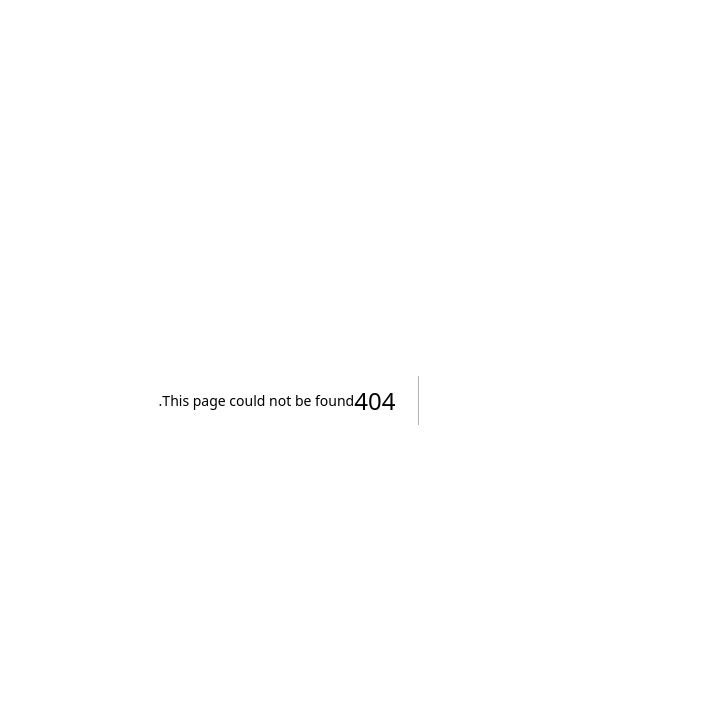
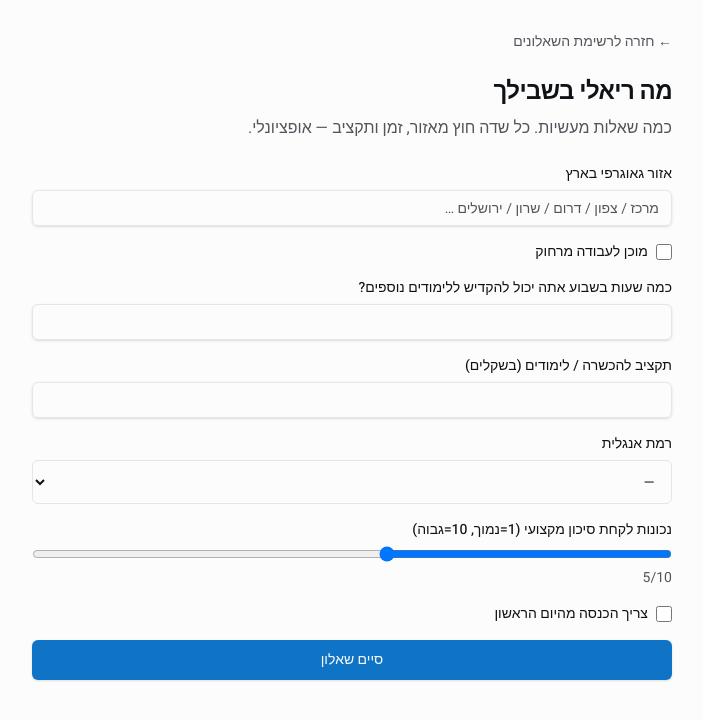
Before and after one commit to tmotti77/Lai, a Next.js app: page /assessment/constraints in a window 1280 px wide. Before the commit this address had no page. Shown: the top 720 px of the page, without its empty margins (383-1086 px from the left). Built offline with nearby package versions, Linux system fonts and the light colour scheme.

Commit message:
feat(ui): constraints form with conditional months-until-income field

```diff
--- /dev/null
+++ b/app/(app)/assessment/constraints/page.tsx
@@ -0,0 +1,16 @@
+import { AssessmentLayout } from "@/components/assessment/AssessmentLayout";
+import { ConstraintsForm } from "@/components/assessment/ConstraintsForm";
+import { he } from "@/lib/i18n/he";
+
+export const dynamic = "force-dynamic";
+
+export default function ConstraintsPage() {
+  return (
+    <AssessmentLayout
+      title={he.assessment.constraints.title}
+      intro={he.assessment.constraints.intro}
+    >
+      <ConstraintsForm />
+    </AssessmentLayout>
+  );
+}
--- /dev/null
+++ b/components/assessment/ConstraintsForm.tsx
@@ -0,0 +1,194 @@
+"use client";
+import { useState } from "react";
+import { useRouter } from "next/navigation";
+import { Button } from "@/components/ui/button";
+import { Input } from "@/components/ui/input";
+import { he } from "@/lib/i18n/he";
+import { ConstraintsSchema, ENGLISH_LEVELS } from "@/lib/assessment/constraints/schema";
+import { toast } from "sonner";
+
+const initialState = {
+  location_he: "",
+  remote_ok: false,
+  time_per_week_hours: "",
+  training_budget_nis: "",
+  english_level: "",
+  risk_tolerance: "5",
+  needs_immediate_income: false,
+  months_until_income_required: "",
+};
+
+export function ConstraintsForm() {
+  const router = useRouter();
+  const [form, setForm] = useState(initialState);
+  const [submitting, setSubmitting] = useState(false);
+  const labels = he.assessment.constraints.fields;
+  const englishLabels = he.assessment.constraints.englishLevels;
+
+  const setField = <K extends keyof typeof initialState>(key: K, value: (typeof initialState)[K]) => {
+    setForm((prev) => ({ ...prev, [key]: value }));
+  };
+
+  const onSubmit = async (e: React.FormEvent) => {
+    e.preventDefault();
+    setSubmitting(true);
+    const payload = ConstraintsSchema.safeParse({
+      location_he: form.location_he,
+      remote_ok: form.remote_ok,
+      time_per_week_hours: form.time_per_week_hours === "" ? undefined : Number(form.time_per_week_hours),
+      training_budget_nis: form.training_budget_nis === "" ? undefined : Number(form.training_budget_nis),
+      english_level: form.english_level || undefined,
+      risk_tolerance: form.risk_tolerance ? Number(form.risk_tolerance) : undefined,
+      needs_immediate_income: form.needs_immediate_income,
+      months_until_income_required:
+        form.months_until_income_required === "" ? undefined : Number(form.months_until_income_required),
+    });
+    if (!payload.success) {
+      toast.error(he.assessment.common.error);
+      setSubmitting(false);
+      return;
+    }
+    try {
+      const res = await fetch("/api/assessment/submit", {
+        method: "POST",
+        headers: { "Content-Type": "application/json" },
+        body: JSON.stringify({ type: "constraints", responses: payload.data }),
+      });
+      if (!res.ok) {
+        toast.error(he.assessment.common.error);
+        setSubmitting(false);
+        return;
+      }
+      toast.success(he.assessment.common.submitted);
+      router.push("/assessment");
+    } catch {
+      toast.error(he.assessment.common.error);
+      setSubmitting(false);
+    }
+  };
+
+  return (
+    <form onSubmit={onSubmit} className="flex flex-col gap-4">
+      <Field label={labels.location_he}>
+        <Input
+          required
+          value={form.location_he}
+          onChange={(e) => setField("location_he", e.target.value)}
+          placeholder="מרכז / צפון / דרום / שרון / ירושלים …"
+        />
+      </Field>
+
+      <CheckboxField
+        label={labels.remote_ok}
+        checked={form.remote_ok}
+        onChange={(v) => setField("remote_ok", v)}
+      />
+
+      <Field label={labels.time_per_week_hours}>
+        <Input
+          required
+          type="number"
+          inputMode="numeric"
+          min={0}
+          max={60}
+          dir="ltr"
+          value={form.time_per_week_hours}
+          onChange={(e) => setField("time_per_week_hours", e.target.value)}
+        />
+      </Field>
+
+      <Field label={labels.training_budget_nis}>
+        <Input
+          required
+          type="number"
+          inputMode="numeric"
+          min={0}
+          max={200_000}
+          dir="ltr"
+          value={form.training_budget_nis}
+          onChange={(e) => setField("training_budget_nis", e.target.value)}
+        />
+      </Field>
+
+      <Field label={labels.english_level}>
+        <select
+          value={form.english_level}
+          onChange={(e) => setField("english_level", e.target.value)}
+          className="h-11 rounded-md border border-input bg-background px-3 text-sm"
+        >
+          <option value="">—</option>
+          {ENGLISH_LEVELS.map((lvl) => (
+            <option key={lvl} value={lvl}>{englishLabels[lvl]}</option>
+          ))}
+        </select>
+      </Field>
+
+      <Field label={labels.risk_tolerance}>
+        <input
+          type="range"
+          min={1}
+          max={10}
+          value={form.risk_tolerance}
+          onChange={(e) => setField("risk_tolerance", e.target.value)}
+          className="w-full"
+        />
+        <div className="text-sm text-muted-foreground">{form.risk_tolerance}/10</div>
+      </Field>
+
+      <CheckboxField
+        label={labels.needs_immediate_income}
+        checked={form.needs_immediate_income}
+        onChange={(v) => setField("needs_immediate_income", v)}
+      />
+
+      {form.needs_immediate_income && (
+        <Field label={labels.months_until_income_required}>
+          <Input
+            type="number"
+            inputMode="numeric"
+            min={0}
+            max={60}
+            dir="ltr"
+            value={form.months_until_income_required}
+            onChange={(e) => setField("months_until_income_required", e.target.value)}
+          />
+        </Field>
+      )}
+
+      <Button type="submit" size="lg" disabled={submitting}>
+        {submitting ? he.assessment.common.submitting : he.assessment.common.submit}
+      </Button>
+    </form>
+  );
+}
+
+function Field({ label, children }: { label: string; children: React.ReactNode }) {
+  return (
+    <label className="flex flex-col gap-1.5">
+      <span className="text-sm font-medium">{label}</span>
+      {children}
+    </label>
+  );
+}
+
+function CheckboxField({
+  label,
+  checked,
+  onChange,
+}: {
+  label: string;
+  checked: boolean;
+  onChange: (v: boolean) => void;
+}) {
+  return (
+    <label className="flex items-center gap-2 text-sm">
+      <input
+        type="checkbox"
+        checked={checked}
+        onChange={(e) => onChange(e.target.checked)}
+        className="h-4 w-4 rounded border-input"
+      />
+      <span>{label}</span>
+    </label>
+  );
+}
```
